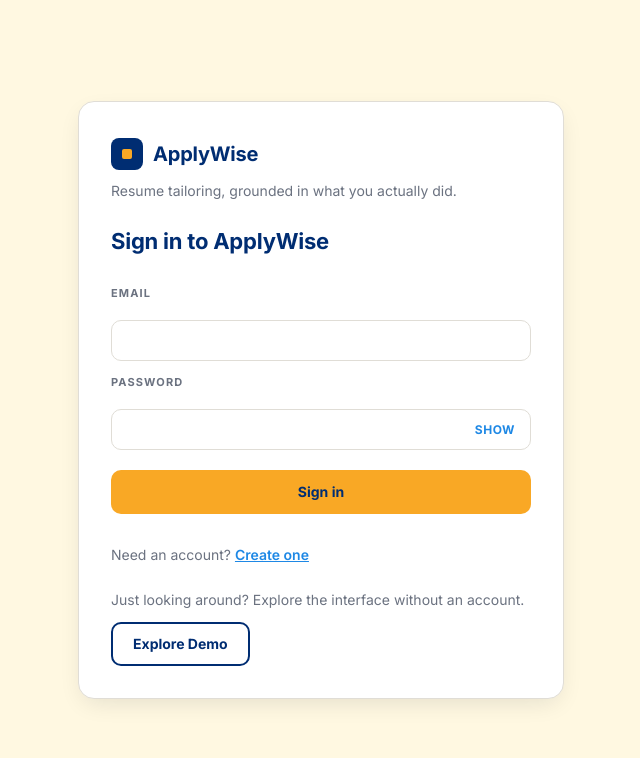
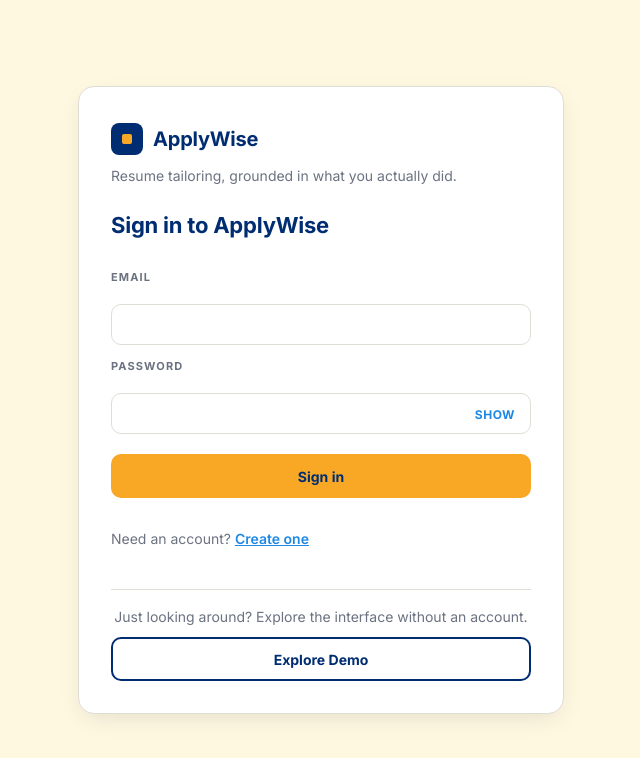
Before and after one commit to Nithin0553/ApplyWise, a React (Vite) app in the folder apps/web/: page / in a window 1280 px wide. Shown: the top 758 px of the page, without its empty margins (319-959 px from the left). Built offline with nearby package versions, Linux system fonts and the light colour scheme; no server answers.

Commit message:
test(demo): document offline preview and verify unauthenticated navigation

```diff
--- a/apps/web/src/prototype/softly.css
+++ b/apps/web/src/prototype/softly.css
@@ -775,3 +775,39 @@
     transition-duration: 0.01ms !important;
   }
 }
+
+
+/* Signed-out demo entry and the always-visible preview disclosure. */
+.sf-auth-demo {
+  margin-top: 28px;
+  padding-top: 18px;
+  border-top: 1px solid var(--line);
+  text-align: center;
+}
+.sf-auth-demo .sf-muted { margin: 0 0 12px; }
+.sf-auth-demo .sf-btn { width: 100%; }
+.sf-demo-banner {
+  max-width: 1120px;
+  margin: 0 auto;
+  padding: 82px 32px 18px;
+  display: flex;
+  align-items: center;
+  justify-content: space-between;
+  gap: 18px;
+  border-bottom: 1px solid var(--line);
+  line-height: 1.5;
+  font-size: 14px;
+  color: var(--sapphire);
+}
+.sf-demo-banner .sf-btn { flex-shrink: 0; }
+.sf--demo .sf-page { padding-top: 24px; }
+@media (max-width: 960px) {
+  .sf-demo-banner { padding-top: 140px; }
+}
+@media (max-width: 640px) {
+  .sf-demo-banner {
+    padding: 144px 16px 16px;
+    align-items: flex-start;
+    flex-direction: column;
+  }
+}
```
